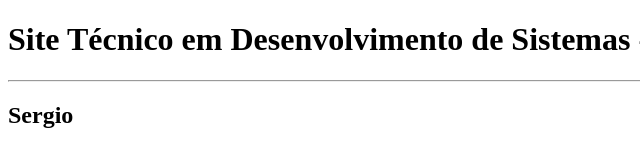
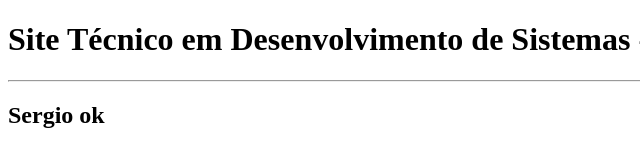
Before and after one commit to PauloFratta/CT-DS-UC4_Boni_01-24, a plain HTML site: page Site Equipe 5.html in a window 1280 px wide. Shown: the full height of the page, 0-640 px from the left. Drawn offline with Linux system fonts and the light colour scheme.

Commit message:
Atualização teste
inserção realizada por Paulo

```diff
--- a/Site Equipe 5.html
+++ b/Site Equipe 5.html
@@ -8,6 +8,6 @@
 <body>
     <h1>Site Técnico em Desenvolvimento de Sistemas - Equipe 05</h1>
     <hr>
-    <h2>Sergio</h2>
+    <h2>Sergio ok</h2>
 </body>
 </html>
```
